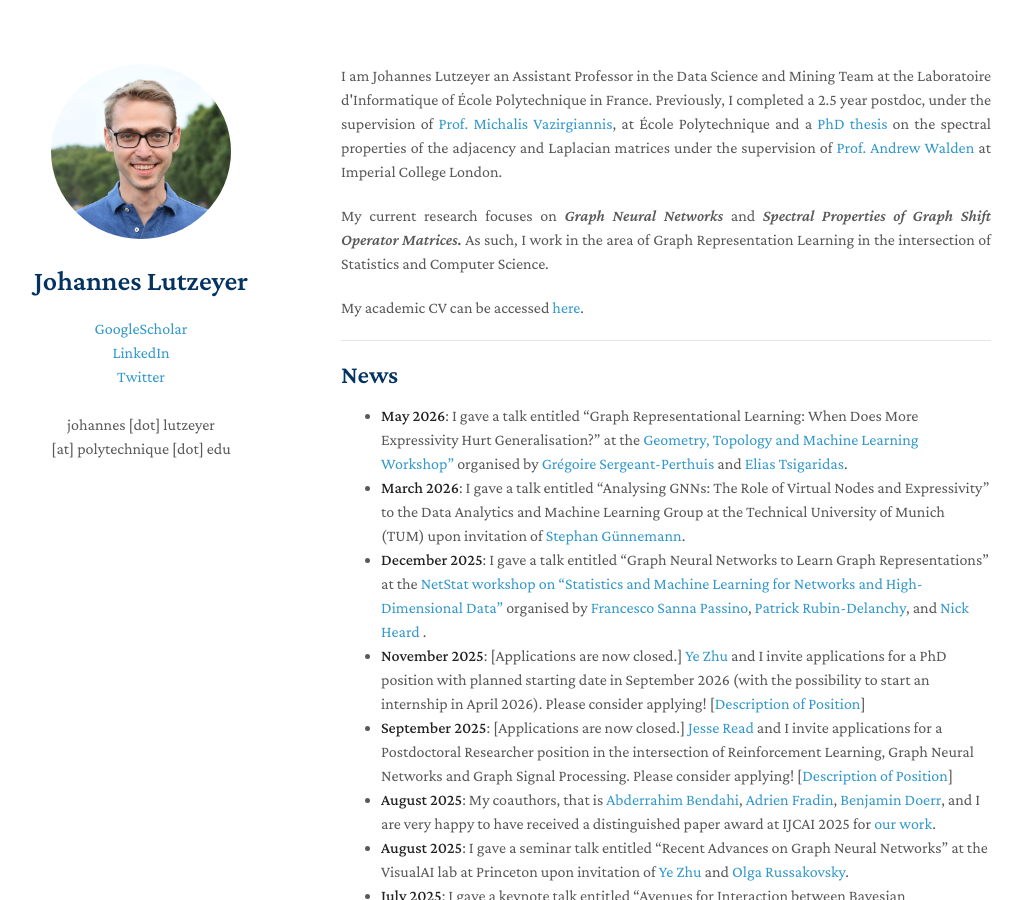
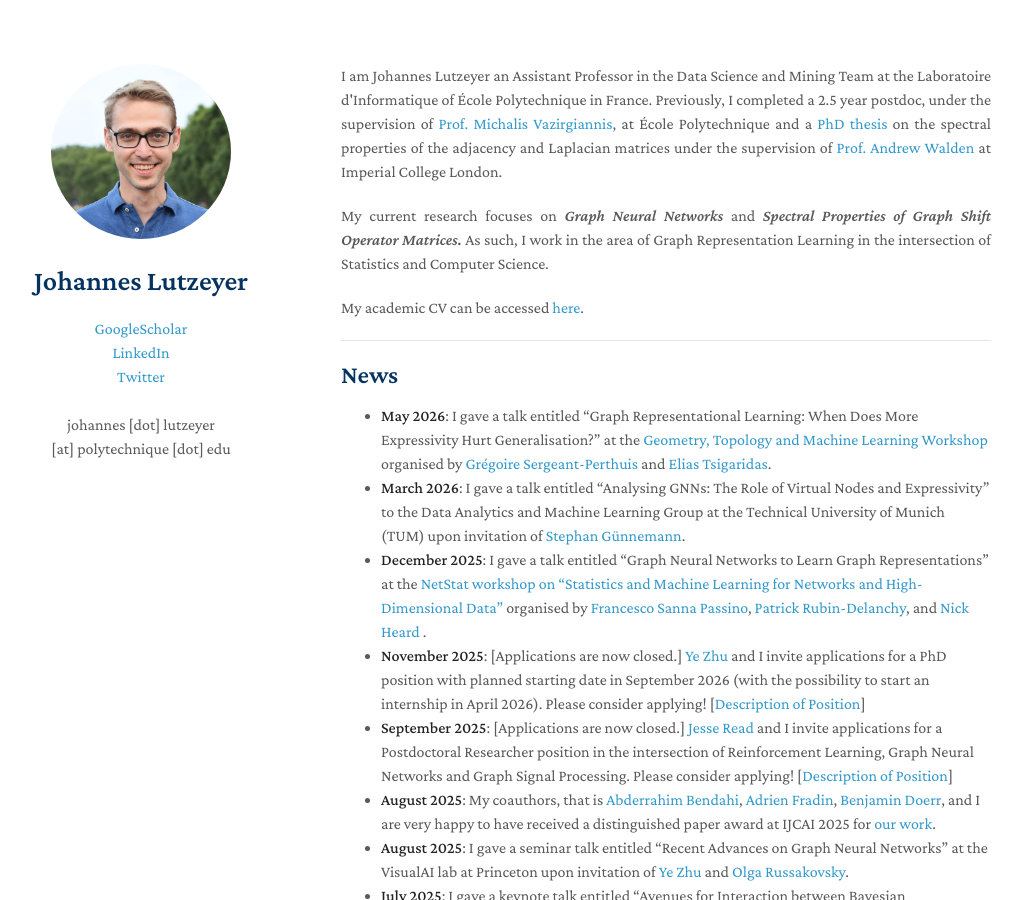
Before and after one commit to johanneslutzeyer/johanneslutzeyer.github.io, a Jekyll site: the page built from index.md, in a window 1280 px wide and 900 px high. Shown: the whole window, without its empty margins (129-1152 px from the left). Built offline with Jekyll 4.4.1, drawn with Linux system fonts in a browser that asks for light colours; our own code applies the rules of GitHub Pages for plain Markdown files; a script that is not in the unit is left out.

Commit message:
Update index.md

```diff
--- a/index.md
+++ b/index.md
@@ -13,7 +13,7 @@ My academic CV can be accessed <a href="https://johanneslutzeyer.com/doc/Johanne
 ---
 
 ## News
-- **May 2026**: I gave a talk entitled "Graph Representational Learning: When Does More Expressivity Hurt Generalisation?" at the <a href="https://sites.google.com/view/gtml26/" target="_blank">Geometry, Topology and Machine Learning Workshop"</a> organised by <a href="https://www.normalesup.org/~sergeant/" target="_blank">Grégoire Sergeant-Perthuis </a> and <a href="https://who.paris.inria.fr/Elias.Tsigaridas/" target="_blank">Elias Tsigaridas</a>.
+- **May 2026**: I gave a talk entitled "Graph Representational Learning: When Does More Expressivity Hurt Generalisation?" at the <a href="https://sites.google.com/view/gtml26/" target="_blank">Geometry, Topology and Machine Learning Workshop</a> organised by <a href="https://www.normalesup.org/~sergeant/" target="_blank">Grégoire Sergeant-Perthuis </a> and <a href="https://who.paris.inria.fr/Elias.Tsigaridas/" target="_blank">Elias Tsigaridas</a>.
 - **March 2026**: I gave a talk entitled "Analysing GNNs: The Role of Virtual Nodes and Expressivity" to the Data Analytics and Machine Learning Group at the Technical University of Munich (TUM) upon invitation of <a href="https://www.professoren.tum.de/en/guennemann-stephan" target=" blank">Stephan Günnemann</a>.
 - **December 2025**: I gave a talk entitled "Graph Neural Networks to Learn Graph Representations" at the <a href="https://sites.google.com/view/netstat25/home" target="_blank">NetStat workshop on "Statistics and Machine Learning for Networks and High-Dimensional Data"</a> organised by <a href="https://fraspass.github.io/" target="_blank">Francesco Sanna Passino</a>, <a href="https://webhomes.maths.ed.ac.uk/~prd/index.html" target="_blank">Patrick Rubin-Delanchy</a>, and <a href="https://www.ma.imperial.ac.uk/~naheard/" target="_blank">Nick Heard
 </a>.
```
